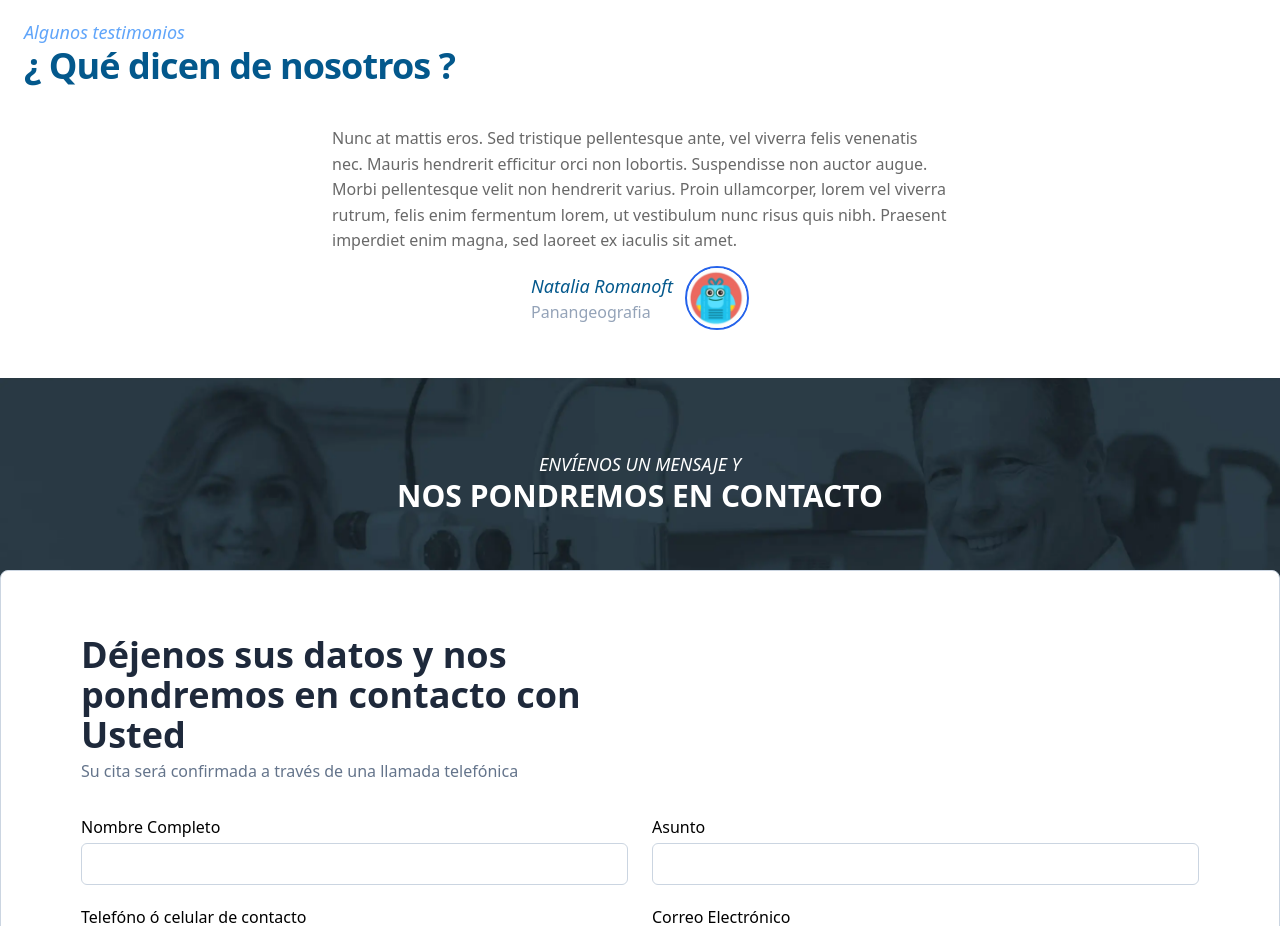
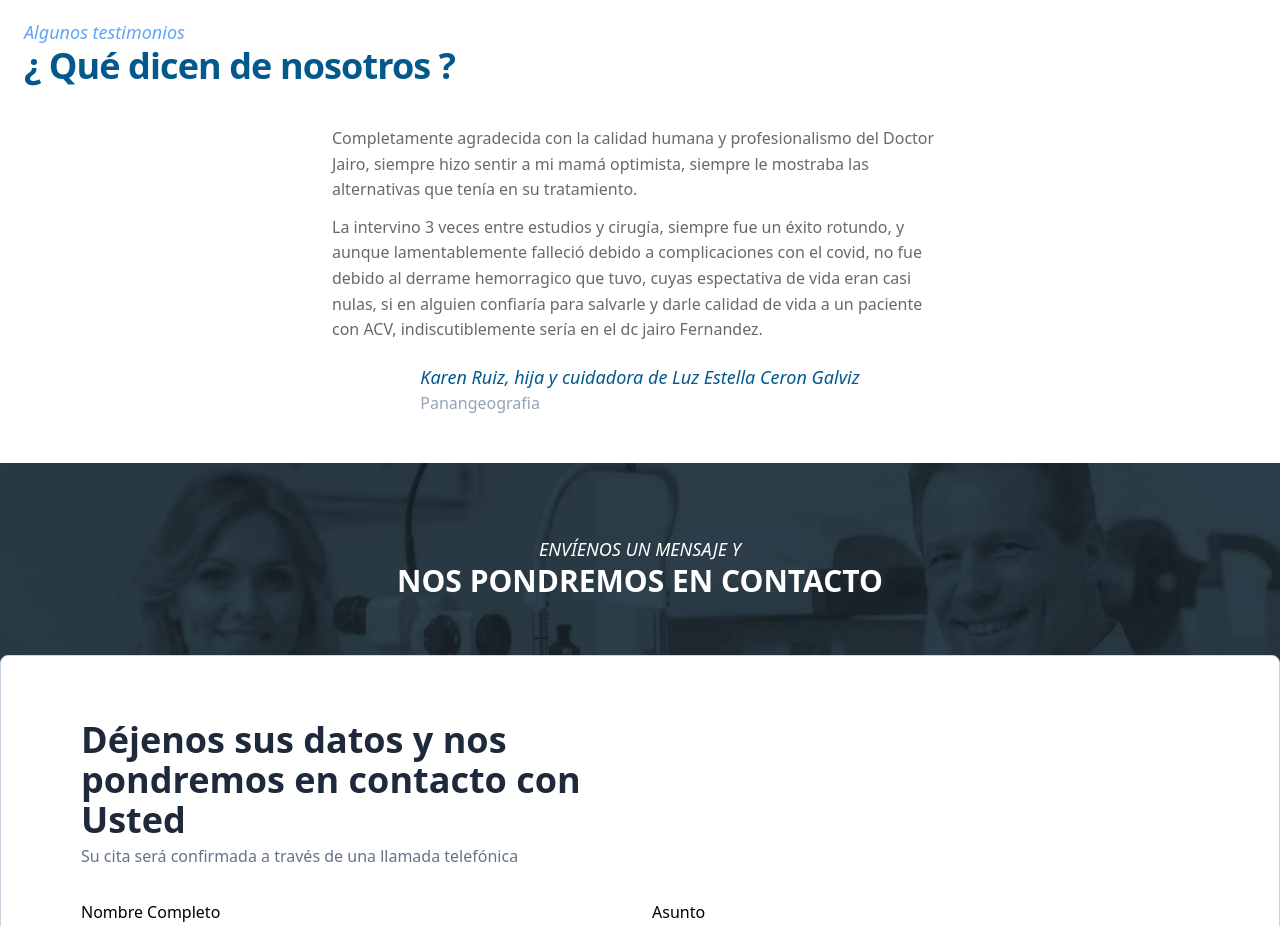
Before and after one commit to cadelbarre/website-unesi-astro, an Astro site: page / in a window 1280 px wide. Shown: the part 1920-2846 px from the top of the page. Built offline with nearby package versions, Linux system fonts and the light colour scheme; Astro itself is replaced by a stand-in of ours.

Commit message:
Add new testimonial

```diff
--- a/src/components/Testimonial.astro
+++ b/src/components/Testimonial.astro
@@ -5,23 +5,25 @@
     </header>
     <div class="w-4/5 sm:w-1/2 mx-auto">
         <p>
-            Nunc at mattis eros. Sed tristique pellentesque ante, vel viverra
-            felis venenatis nec. Mauris hendrerit efficitur orci non lobortis.
-            Suspendisse non auctor augue. Morbi pellentesque velit non hendrerit
-            varius. Proin ullamcorper, lorem vel viverra rutrum, felis enim
-            fermentum lorem, ut vestibulum nunc risus quis nibh. Praesent
-            imperdiet enim magna, sed laoreet ex iaculis sit amet.
+            Completamente agradecida con la calidad humana y profesionalismo del
+            Doctor Jairo, siempre hizo sentir a mi mamá optimista, siempre le
+            mostraba las alternativas que tenía en su tratamiento.
         </p>
-        <div class="flex justify-center items-center gap-x-3">
+        <p>
+            La intervino 3 veces entre estudios y cirugía, siempre fue un éxito
+            rotundo, y aunque lamentablemente falleció debido a complicaciones
+            con el covid, no fue debido al derrame hemorragico que tuvo, cuyas
+            espectativa de vida eran casi nulas, si en alguien confiaría para
+            salvarle y darle calidad de vida a un paciente con ACV,
+            indiscutiblemente sería en el dc jairo Fernandez.
+        </p>
+        <div class="flex justify-center items-center gap-x-3 mt-2">
             <div class="flex flex-col">
-                <h4 class="italic text-lg text-[#03588C]">Natalia Romanoft</h4>
+                <h4 class="italic text-lg text-[#03588C]">
+                    Karen Ruiz, hija y cuidadora de Luz Estella Ceron Galviz
+                </h4>
                 <span class="text-base text-slate-400">Panangeografia</span>
             </div>
-            <img
-                src="/avatar.png"
-                alt=""
-                class="w-16 h-16 rounded-full border-2 border-blue-600"
-            />
         </div>
     </div>
 </section>
```
